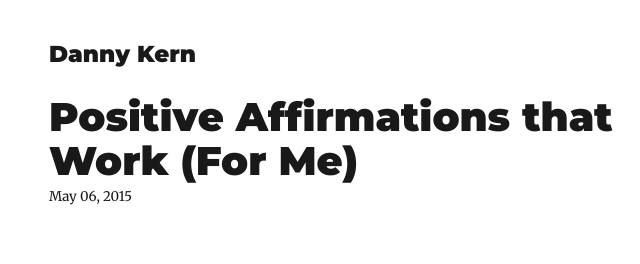
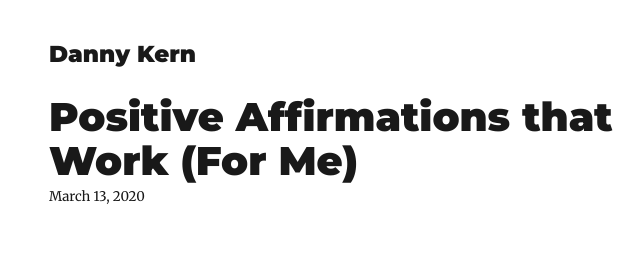
Before and after one commit to dkernGit/dk-gatsby-blog, a Gatsby site: page /my-second-post/ in a window 1280 px wide. Shown: the top 264 px of the page, 276-916 px from the left. Built offline with nearby package versions, Linux system fonts and the light colour scheme; Gatsby itself is replaced by a stand-in of ours; some packages are replaced by stand-ins of ours.

Commit message:
Update my-second-post date

```diff
--- a/content/blog/my-second-post/index.md
+++ b/content/blog/my-second-post/index.md
@@ -1,6 +1,6 @@
 ---
 title: Positive Affirmations that Work (For Me)
-date: "2015-05-06T23:46:37.121Z"
+date: "2020-03-13T18:47:40.000Z"
 description: Just a few affirmations that I have found to hold true in my life
 ---
 
```
